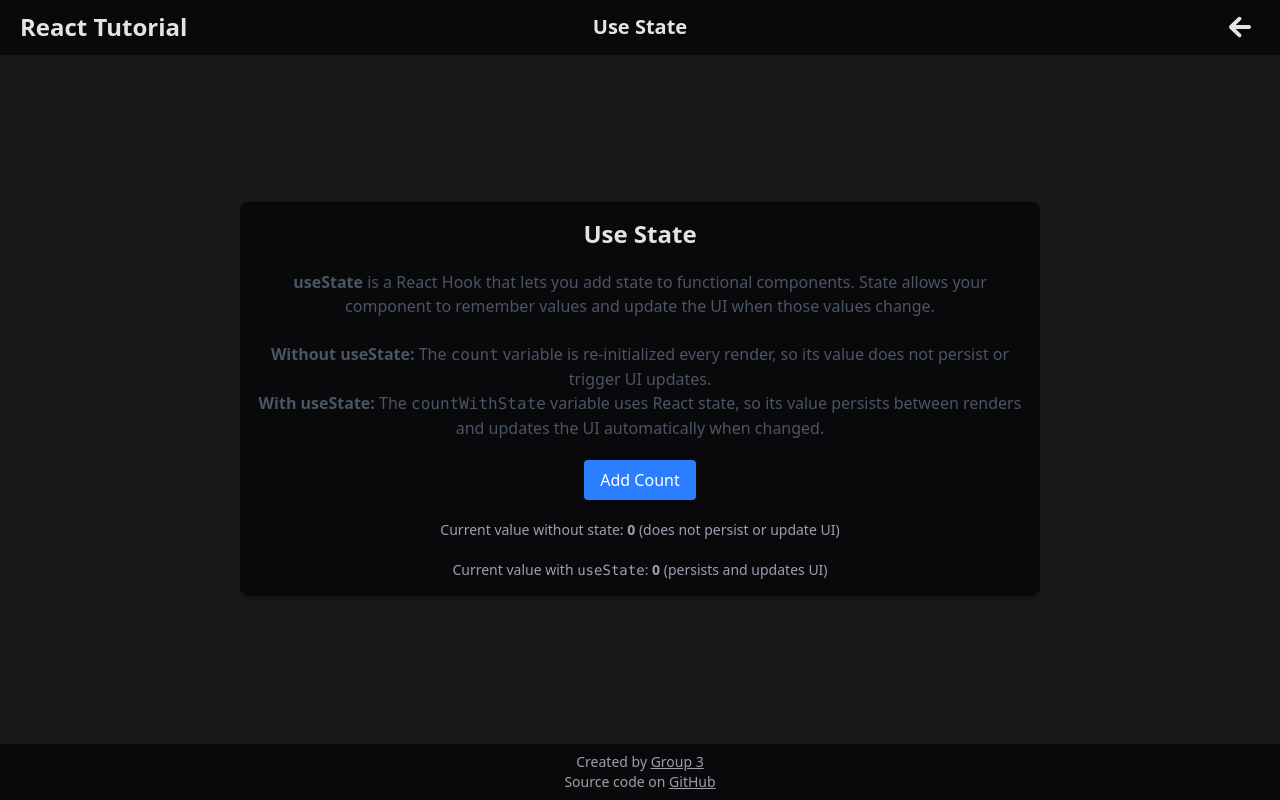
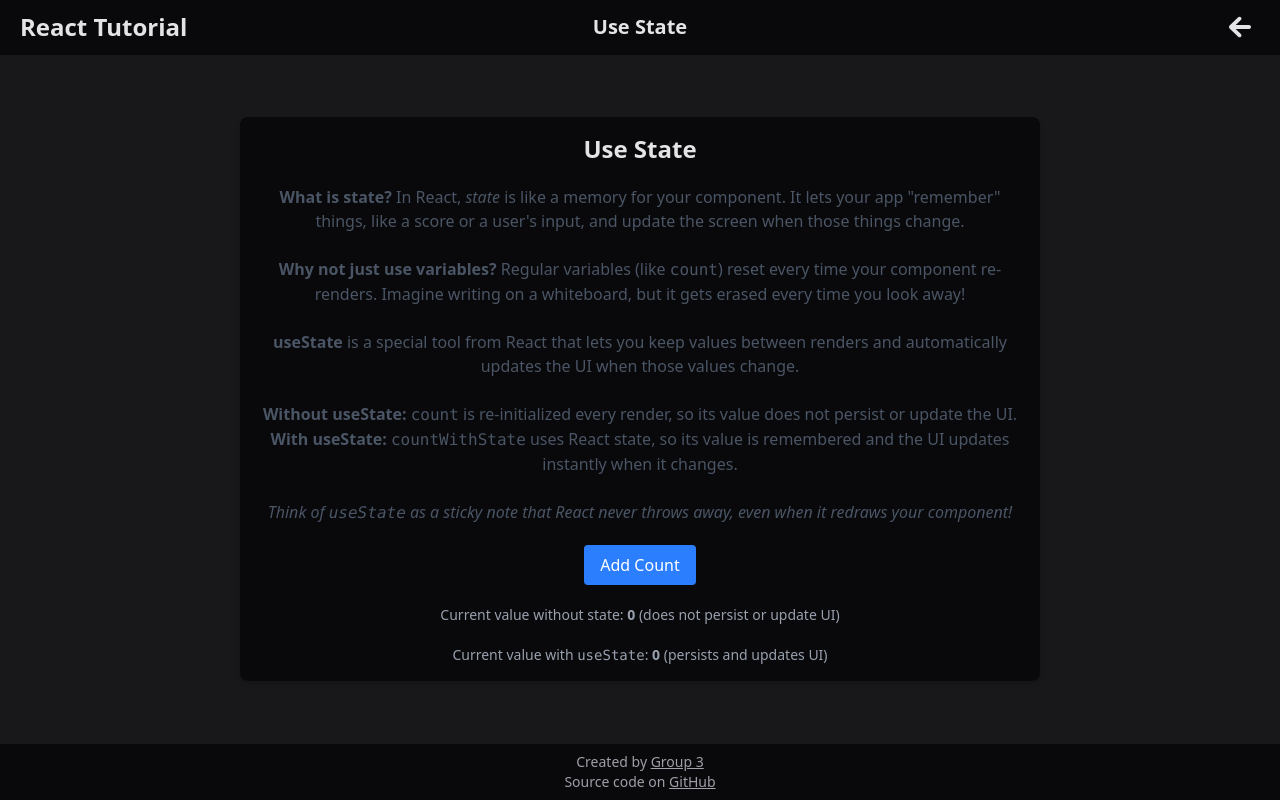
Before and after one commit to AetherKnowledge/React-Tutorial-3-State, a React (Vite) app: page /use-state in a window 1280 px wide. Built offline with nearby package versions, Linux system fonts and the light colour scheme.

Commit message:
Enhance component descriptions for clarity and engagement in Api, Conditional, EventListener, and UseState components

```diff
--- a/src/components/Api/Api.jsx
+++ b/src/components/Api/Api.jsx
@@ -24,7 +24,12 @@ const Api = () => {
     <div className="flex flex-col items-center justify-center h-full p-4 gap-5">
       <div className="flex flex-col items-center mb-6 bg-zinc-950 p-6 rounded-xl shadow-lg w-200 gap-2">
         <h1 className="text-3xl font-bold">API Examples</h1>
-        <p className="text-gray-600">Api's are used to fetch data from a somewhere. Below are examples of fetching data from different APIs.</p>
+        <p className="text-gray-600">
+          <strong>What is an API?</strong> An API (Application Programming Interface) is like a messenger that lets your app talk to other services or databases to get information.<br /><br />
+          In React, you often use APIs to fetch data from the internet—like facts, weather, or user info—and display it in your app.<br /><br />
+          This component shows how to fetch a random cat fact from an API and display it. When you click the button, it asks the API for a new fact and updates the screen.<br /><br />
+          <em>APIs help your app stay up-to-date and interactive by bringing in fresh data from the outside world!</em>
+        </p>
       </div>
 
       <WeatherApi />
--- a/src/components/Conditional/Conditional.jsx
+++ b/src/components/Conditional/Conditional.jsx
@@ -9,7 +9,10 @@ const Conditional = () => {
       <div className="text-center w-full bg-zinc-950 p-4 rounded-lg shadow-md">
         <h2 className="text-lg font-semibold">Ternary Operator</h2>
         <p className="text-gray-600">
-          The ternary operator is a shorthand for if-else statements.
+          The <strong>ternary operator</strong> is a quick way to write <em>if-else</em> logic in a single line. It's like asking: "Is this true? If yes, do one thing; if not, do something else."<br /><br />
+          <code>condition ? valueIfTrue : valueIfFalse</code><br /><br />
+          In React, it's often used to show different text or UI based on a condition. For example, here we greet you if you enter your name, or prompt you if you haven't.<br />
+          <em>Think of it as a shortcut switch for your UI!</em>
         </p>
         <input
           type="text"
@@ -25,8 +28,9 @@ const Conditional = () => {
       <div className="text-center w-full bg-zinc-950 p-4 rounded-lg shadow-md">
         <h2 className="text-lg font-semibold">Conditional Rendering</h2>
         <p className="text-gray-600">
-          Conditional rendering is a technique used in React to render different
-          UI elements based on certain conditions.
+          <strong>Conditional rendering</strong> lets your React app decide what to show based on certain conditions. It's like telling your app: "Show this only if something is true."<br /><br />
+          For example, you can show or hide a box depending on a button click. This makes your UI interactive and dynamic.<br />
+          <em>Imagine a magic window that only appears when you want it to!</em>
         </p>
         <button
           onClick={() => setShowBox(!showBox)}
--- a/src/components/EventListener/EventListener.jsx
+++ b/src/components/EventListener/EventListener.jsx
@@ -16,7 +16,11 @@ const EventListener = () => {
   return (
     <div className="flex flex-col items-center justify-center space-y-4 bg-zinc-950 rounded-lg shadow-md p-4">
       <h2 className="text-2xl font-bold mb-4">Event Listener Component</h2>
-      <p className="text-gray-600">This component listens for click and hover events.</p>
+      <p className="text-gray-600">
+        <strong>Event listeners</strong> let your React app respond to user actions, like clicks or mouse movements. You can think of them as your app's way of "listening" for things the user does, and then running code in response.<br /><br />
+        For example, when you click the button or hover over the image, this component updates the message and logs the action. This makes your app interactive and dynamic.<br /><br />
+        <em>Event listeners are like sensors that help your app react to the world!</em>
+      </p>
       <img
         className="w-160 h-90 block"
         src="https://picsum.photos/640/360"
--- a/src/components/UseState/UseState.tsx
+++ b/src/components/UseState/UseState.tsx
@@ -16,18 +16,33 @@ const UseState = () => {
     <div className="flex flex-col text-center bg-zinc-950 rounded-lg shadow-md items-center justify-center p-4 gap-5 w-200">
       <h2 className="text-2xl font-bold">Use State</h2>
       <p className="text-gray-600">
-        <strong>useState</strong> is a React Hook that lets you add state to
-        functional components. State allows your component to remember values
-        and update the UI when those values change.
+        <strong>What is state?</strong> In React, <em>state</em> is like a
+        memory for your component. It lets your app "remember" things, like a
+        score or a user's input, and update the screen when those things change.
         <br />
         <br />
-        <strong>Without useState:</strong> The <code>count</code> variable is
-        re-initialized every render, so its value does not persist or trigger UI
-        updates.
+        <strong>Why not just use variables?</strong> Regular variables (like{" "}
+        <code>count</code>) reset every time your component re-renders. Imagine
+        writing on a whiteboard, but it gets erased every time you look away!
         <br />
-        <strong>With useState:</strong> The <code>countWithState</code> variable
-        uses React state, so its value persists between renders and updates the
-        UI automatically when changed.
+        <br />
+        <strong>useState</strong> is a special tool from React that lets you
+        keep values between renders and automatically updates the UI when those
+        values change.
+        <br />
+        <br />
+        <strong>Without useState:</strong> <code>count</code> is re-initialized
+        every render, so its value does not persist or update the UI.
+        <br />
+        <strong>With useState:</strong> <code>countWithState</code> uses React
+        state, so its value is remembered and the UI updates instantly when it
+        changes.
+        <br />
+        <br />
+        <em>
+          Think of <code>useState</code> as a sticky note that React never
+          throws away, even when it redraws your component!
+        </em>
       </p>
 
       <button
```
